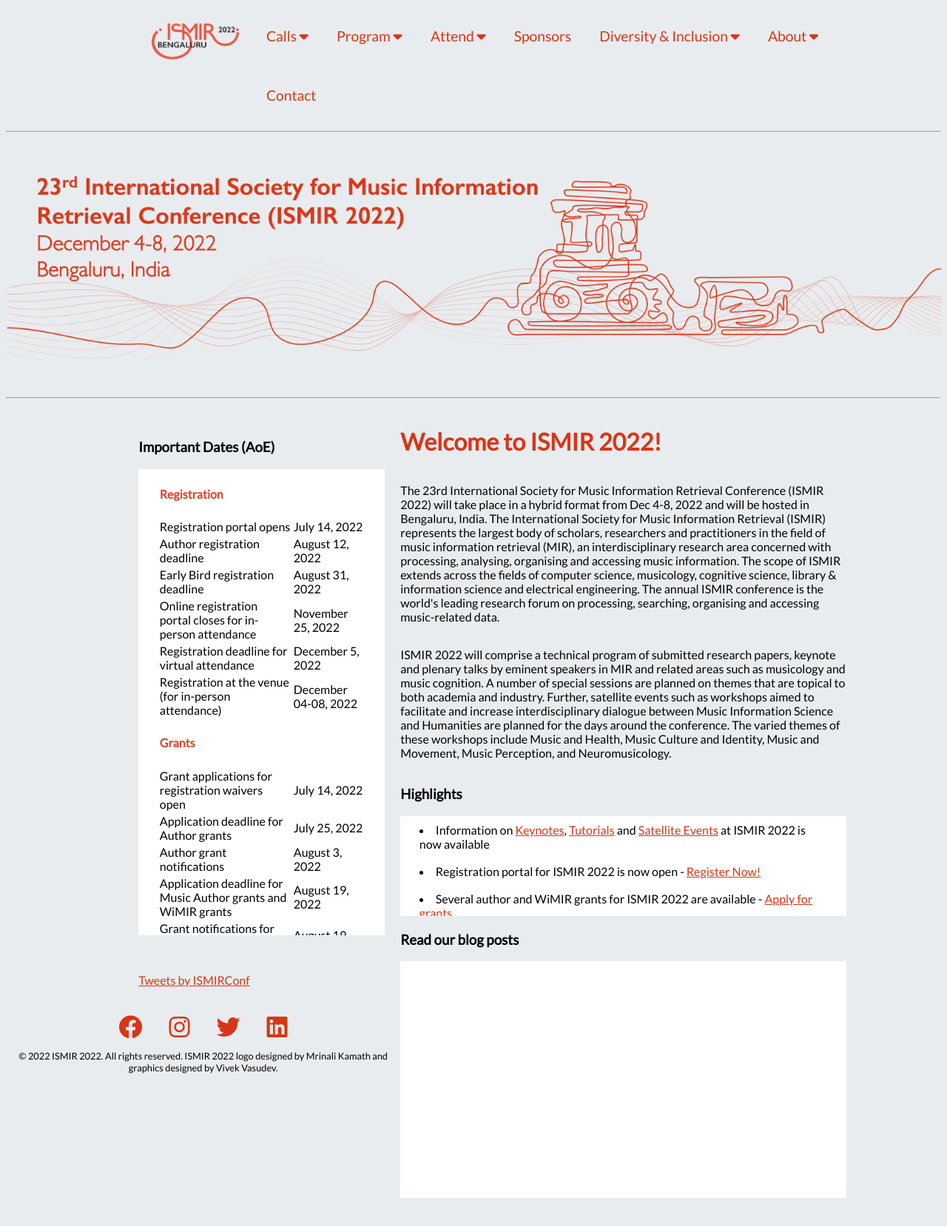
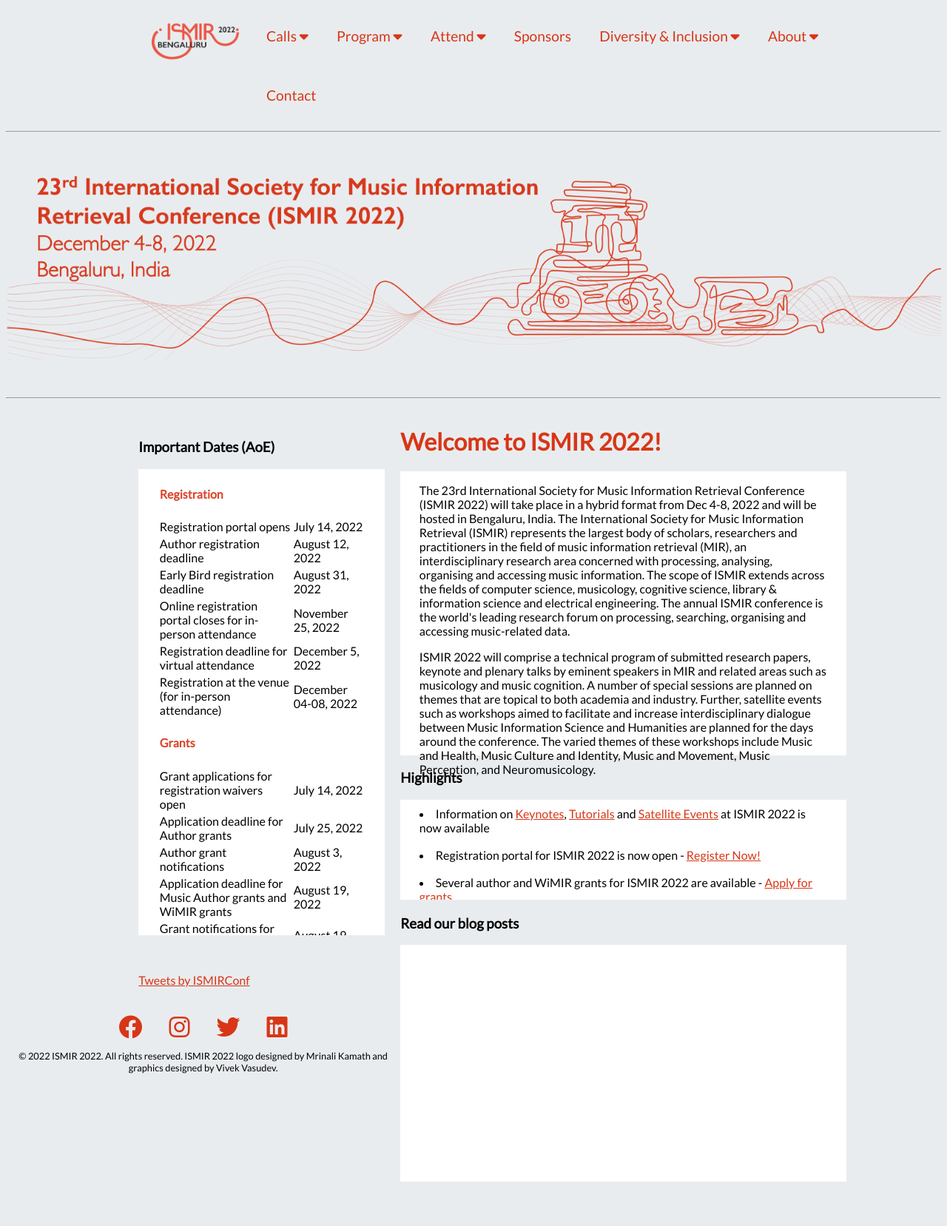
Before and after one commit to ismir2022/ismir2022.github.io, a Jekyll site: the page built from index_staging.md, in a window 1280 px wide. Shown: the whole page at 74% size. Built offline with Jekyll 4.4.1, drawn with Linux system fonts in a browser that asks for light colours; nearby versions of some CDN libraries; comment, search, counter and statistics services are not loaded; after the commit the page ends 1635 px from its top, so only the background shows below that.

Commit message:
fixing white box on the main text

```diff
--- a/index_staging.md
+++ b/index_staging.md
@@ -4,11 +4,13 @@
 ---
 
 <h1 style="float:right; width:63%;"> Welcome to ISMIR 2022! </h1>
-<p style="float:right; width:63%;">The 23rd International Society for Music Information Retrieval Conference (ISMIR 2022) will take place in a hybrid format from Dec 4-8, 2022 and will be hosted in Bengaluru, India. The International Society for Music Information Retrieval (ISMIR) represents the largest body of scholars, researchers and practitioners in the field of music information retrieval (MIR), an interdisciplinary research area concerned with processing, analysing, organising and accessing music information. The scope of ISMIR extends across the fields of computer science, musicology, cognitive science, library & information science and electrical engineering. The annual ISMIR conference is the world's leading research forum on processing, searching, organising and accessing music-related data.
+<div style="background-color: rgb(255, 255, 255); height:30vw;float:right; width:63%; padding-left: 2vw; padding-right: 2vw; padding-bottom: 1vh; display:block;">
+<p>The 23rd International Society for Music Information Retrieval Conference (ISMIR 2022) will take place in a hybrid format from Dec 4-8, 2022 and will be hosted in Bengaluru, India. The International Society for Music Information Retrieval (ISMIR) represents the largest body of scholars, researchers and practitioners in the field of music information retrieval (MIR), an interdisciplinary research area concerned with processing, analysing, organising and accessing music information. The scope of ISMIR extends across the fields of computer science, musicology, cognitive science, library & information science and electrical engineering. The annual ISMIR conference is the world's leading research forum on processing, searching, organising and accessing music-related data.
 </p>
-<p style="float:right; width:63%;">
+<p>
 ISMIR 2022 will comprise a technical program of submitted research papers, keynote and plenary talks by eminent speakers in MIR and related areas such as musicology and music cognition. A number of special sessions are planned on themes that are topical to both academia and industry. Further, satellite events such as workshops aimed to facilitate and increase interdisciplinary dialogue between Music Information Science and Humanities are planned for the days around the conference. The varied themes of these workshops include Music and Health, Music Culture and Identity, Music and Movement, Music Perception, and Neuromusicology.
 </p>
+</div>
 <br>
 <h3 style="float:right; width:63%">Highlights</h3>
 <table class="scrolldown" rules=none style="float:right; width:63%;">
```
